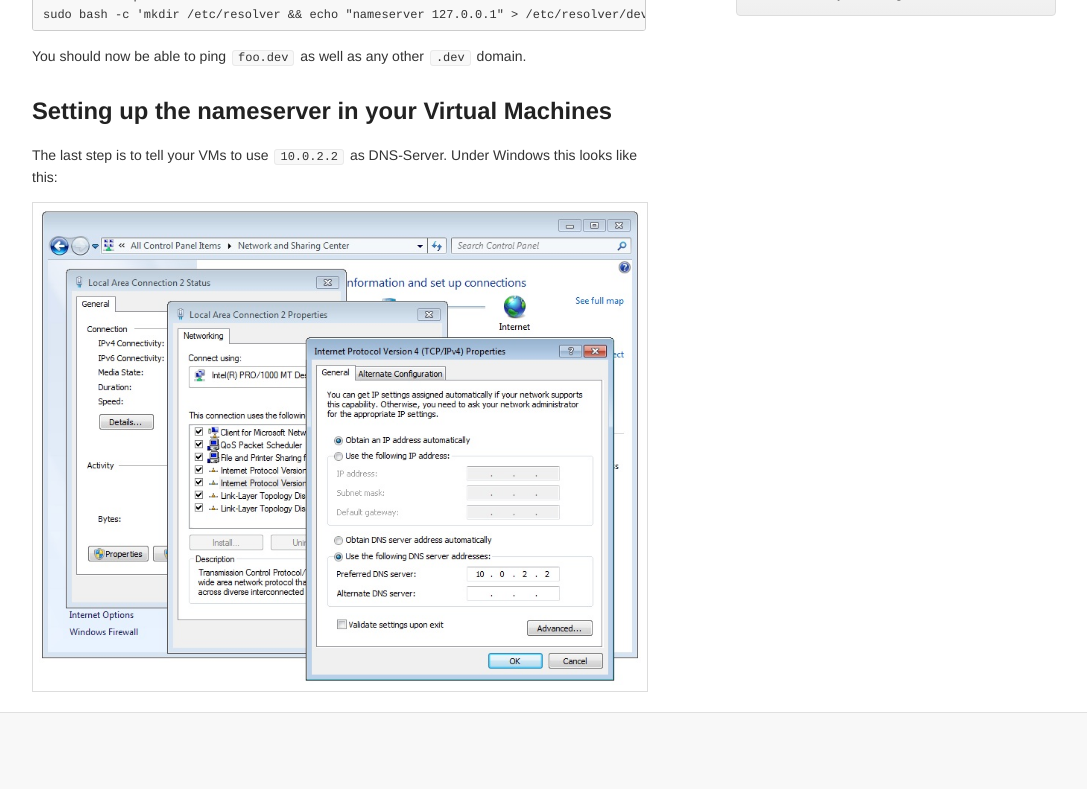
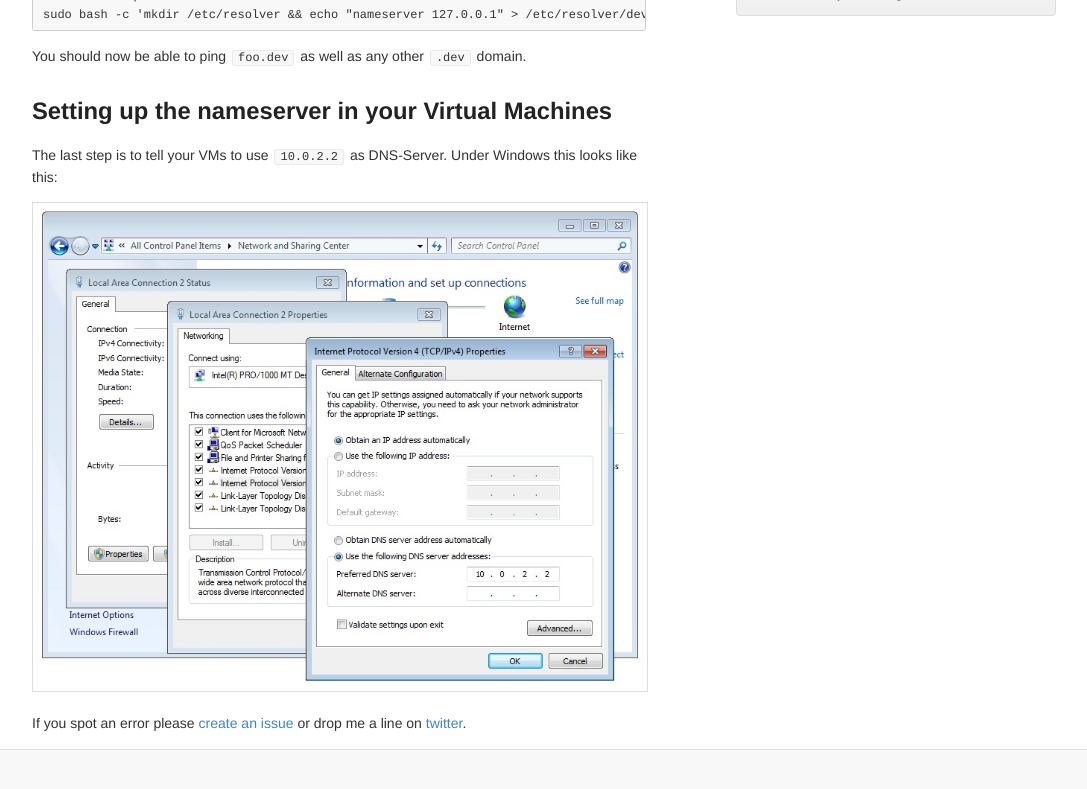
Before and after one commit to fgnass/fgnass.github.com, a Jekyll site: the page built from _posts/2013-02-26-wildcard-domains-on-osx.md, in a window 1280 px wide and 900 px high, scrolled down 955 px. Shown: the top 789 px of the window, without its empty margins (96-1183 px from the left). Built offline with Jekyll 4.4.1, drawn with Linux system fonts in a browser that asks for light colours.

Commit message:
added a link to GitHub issues

```diff
--- a/_posts/2013-02-26-wildcard-domains-on-osx.md
+++ b/_posts/2013-02-26-wildcard-domains-on-osx.md
@@ -52,3 +52,7 @@
 Under Windows this looks like this:
 
 ![Screenshot](/images/dns.jpg)
+
+If you spot an error please
+[create an issue](https://github.com/fgnass/fgnass.github.com/issues)
+or drop me a line on [twitter](http://twitter.com/fgnass).
```
